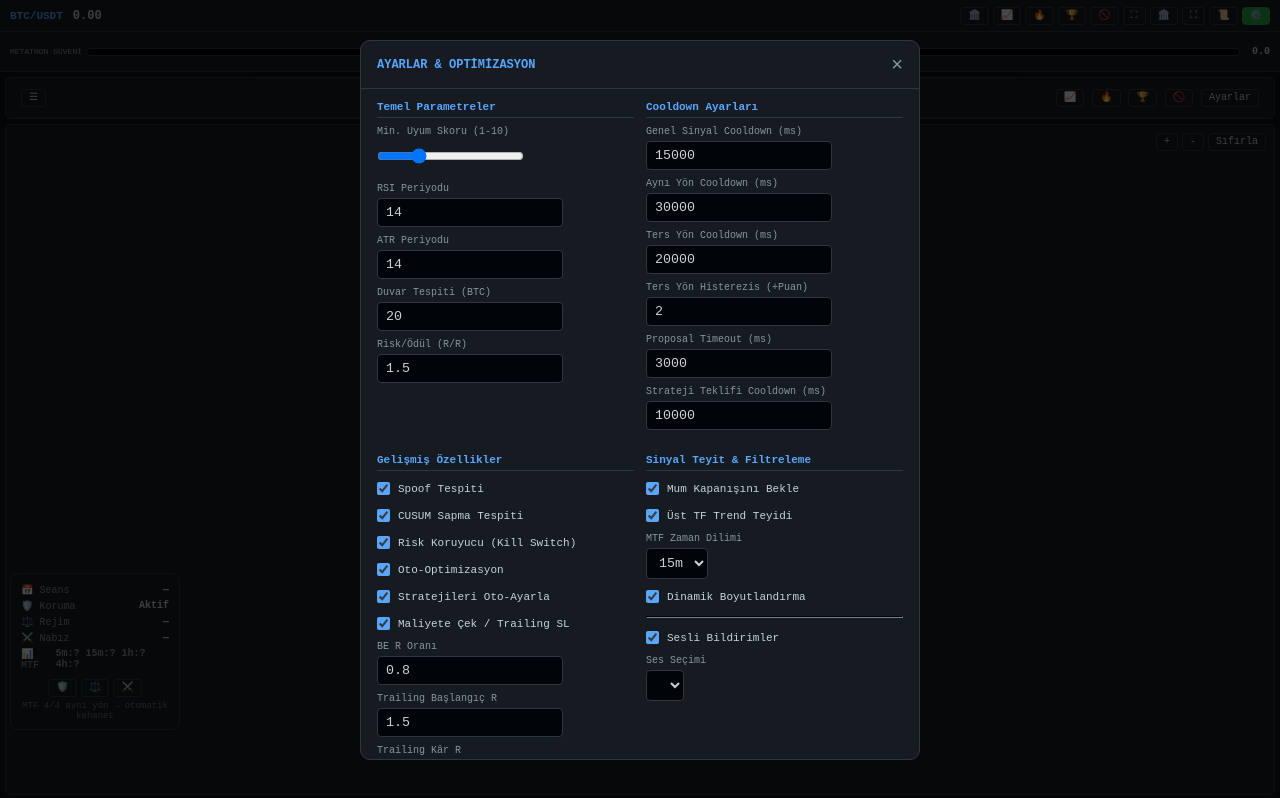
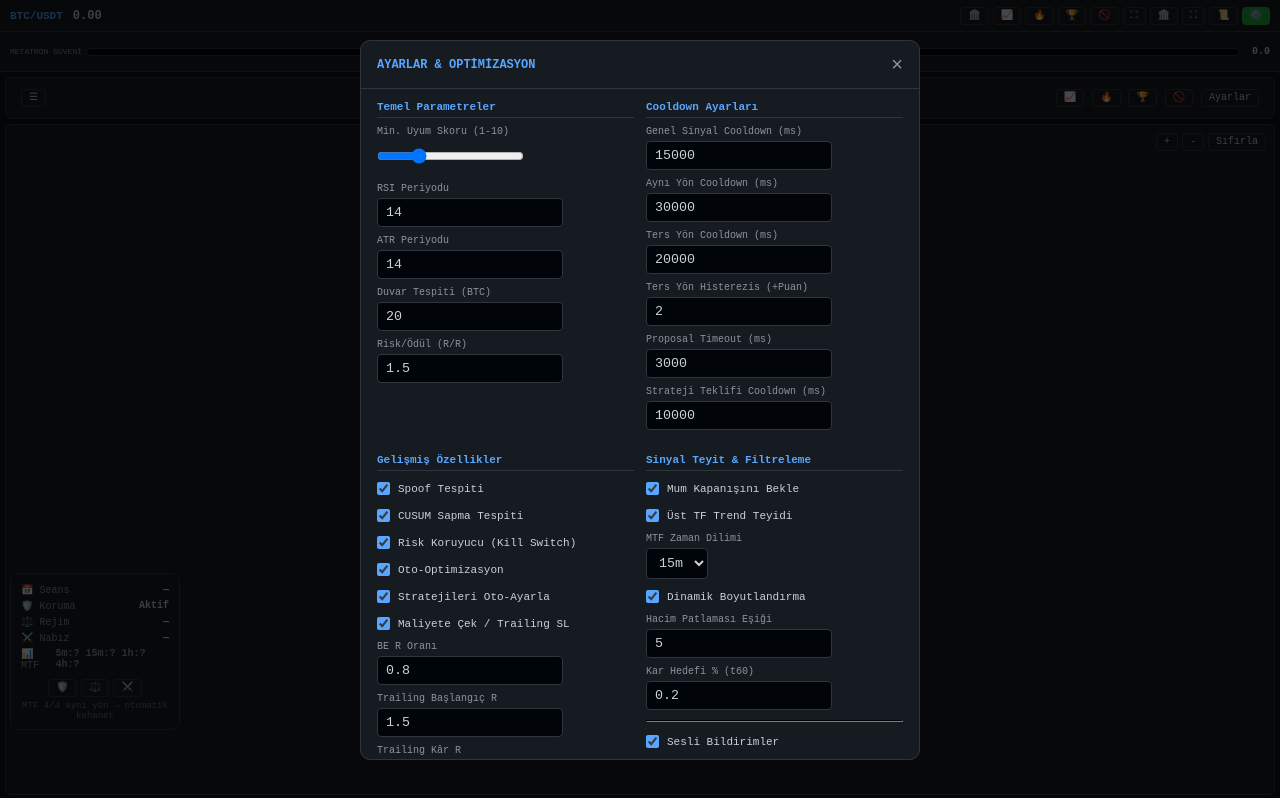
Before and after one commit to ahmetbysoy/komist, a website built with Vite: page src/index.html in a window 1280 px wide. Both pictures are taken after a click on the button "⚙️". Built offline with nearby package versions, Linux system fonts and the light colour scheme; what lightweight-charts would draw is missing.

Commit message:
feat(settings): Hacim Patlaması ve Kar Hedefi ayarları eklendi
- index.html: Ayarlar modalına volumeSpikeThreshold + profitTargetPercent inputları eklendi
- App._populateModal: değerleri yükleme, saveSettingsFromModal: kaydetme
- Build 86.01kB gzip

```diff
--- a/src/app/App.js
+++ b/src/app/App.js
@@ -1536,6 +1536,10 @@ export class UltimateTradingCommandCenter {
     this._setCheckbox('modal-enable-mtf-confirm', this.settings.features.enableMtfConfirm);
     this._setCheckbox('modal-enable-dynamic-sizing', this.settings.features.enableDynamicSizing);
     this._setCheckbox('modal-enable-tts', this.settings.features.enableTTS);
+    const vEl = document.getElementById('modal-volume-spike-threshold');
+    if (vEl) vEl.value = this.settings.signalThresholds.volumeSpikeThreshold;
+    const pEl = document.getElementById('modal-profit-target-percent');
+    if (pEl) pEl.value = this.settings.signalThresholds.profitTargetPercent;
 
     // Strateji toggles
     const box = document.getElementById('modal-strategy-toggles');
@@ -1599,6 +1603,10 @@ export class UltimateTradingCommandCenter {
     this.settings.features.enableMtfConfirm = bool('modal-enable-mtf-confirm');
     this.settings.features.enableDynamicSizing = bool('modal-enable-dynamic-sizing');
     this.settings.features.enableTTS = bool('modal-enable-tts');
+    const vVal = parseFloat(document.getElementById('modal-volume-spike-threshold')?.value);
+    if (!isNaN(vVal)) this.settings.signalThresholds.volumeSpikeThreshold = vVal;
+    const pVal = parseFloat(document.getElementById('modal-profit-target-percent')?.value);
+    if (!isNaN(pVal)) this.settings.signalThresholds.profitTargetPercent = pVal;
 
     this.tts.setEnabled(this.settings.features.enableTTS);
     this.saveSettings();
--- a/src/index.html
+++ b/src/index.html
@@ -224,6 +224,8 @@
             </select>
           </div>
           <div class="form-group"><label class="checkbox-label"><input type="checkbox" id="modal-enable-dynamic-sizing" checked> Dinamik Boyutlandırma</label></div>
+          <div class="form-group"><label class="form-label">Hacim Patlaması Eşiği</label><input type="number" id="modal-volume-spike-threshold" class="form-control" value="5" step="0.5"></div>
+          <div class="form-group"><label class="form-label">Kar Hedefi % (t60)</label><input type="number" id="modal-profit-target-percent" class="form-control" value="0.2" step="0.05"></div>
           <hr style="border-color: var(--border-color); margin: 10px 0;">
           <div class="form-group"><label class="checkbox-label"><input type="checkbox" id="modal-enable-tts" checked> Sesli Bildirimler</label></div>
           <div class="form-group"><label class="form-label">Ses Seçimi</label><select id="modal-tts-voice-select" class="form-control"></select></div>
```
